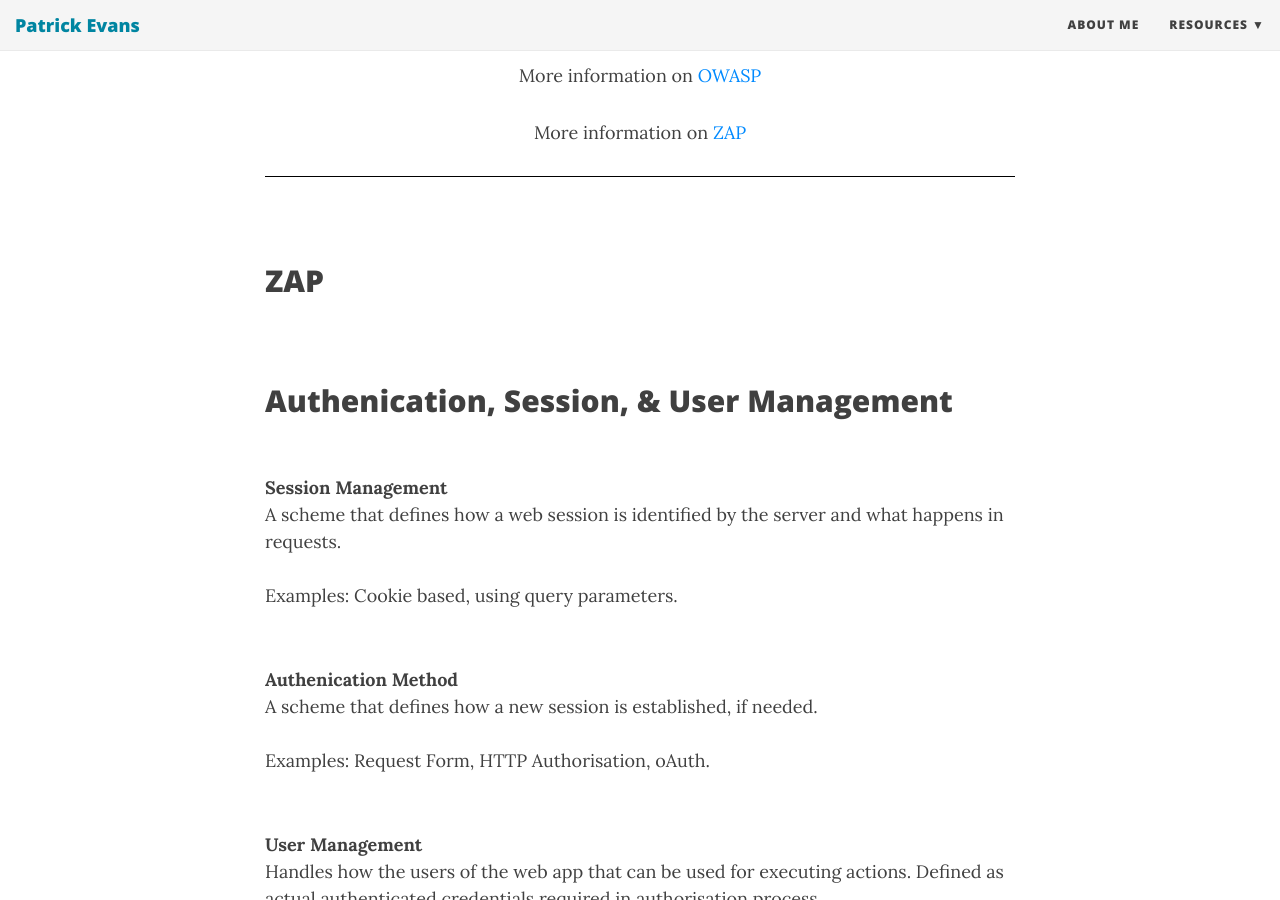
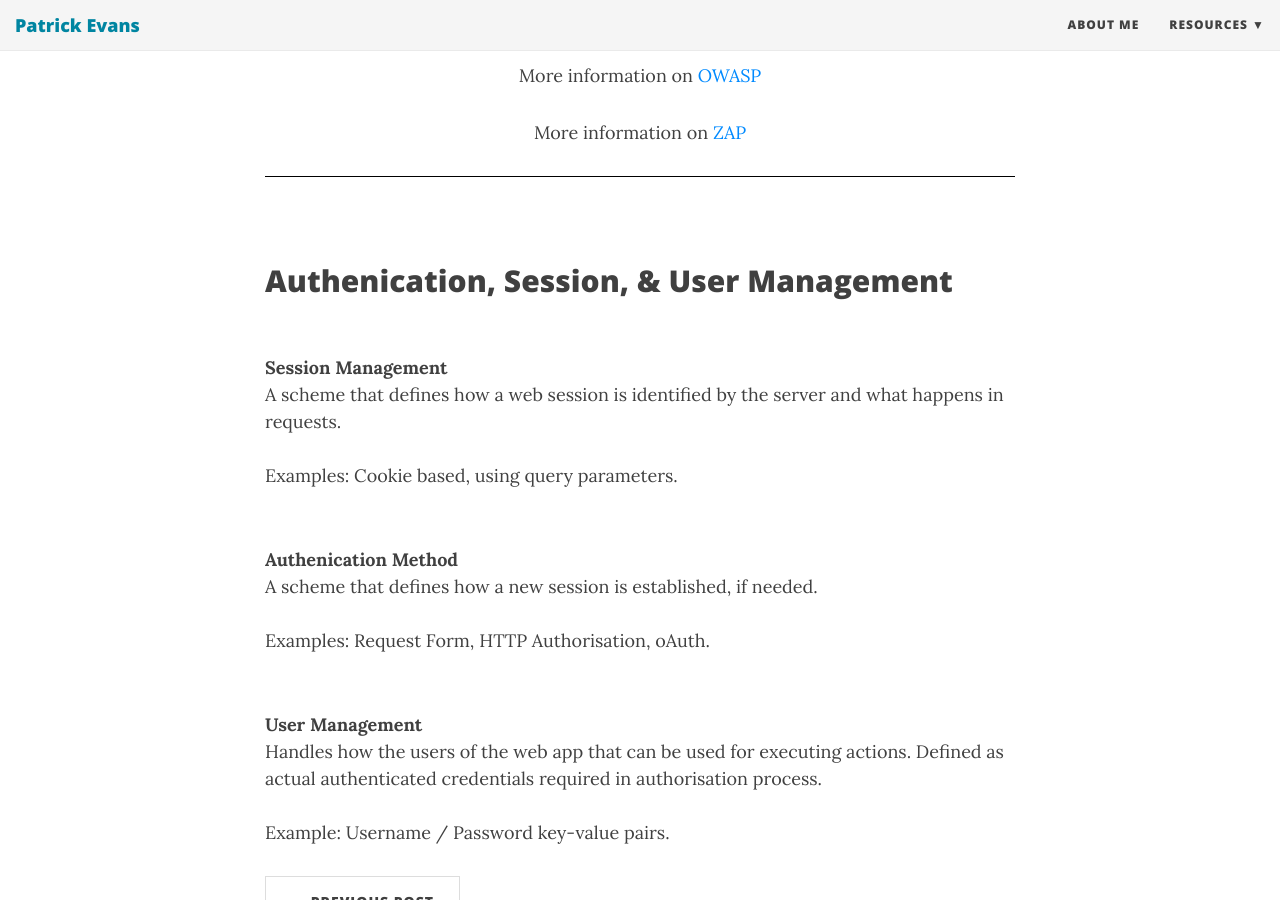
Before and after one commit to patevs/old_blog, a Jekyll site: the page built from _posts/2017-11-30-owasp-zap.md, in a window 1280 px wide and 900 px high, scrolled down 567 px. Built offline with Jekyll 4.4.1, drawn with Linux system fonts in a browser that asks for light colours; nearby versions of some CDN libraries.

Commit message:
fixing_6 owasp-zap post

```diff
--- a/_posts/2017-11-30-owasp-zap.md
+++ b/_posts/2017-11-30-owasp-zap.md
@@ -20,8 +20,6 @@ It is designed to be used by people with a wide range of security experience and
 </div>
 
 <br>
-## ZAP
-<br>
 ## Authenication, Session, & User Management
 <br>
 <strong>Session Management</strong><br>
```
